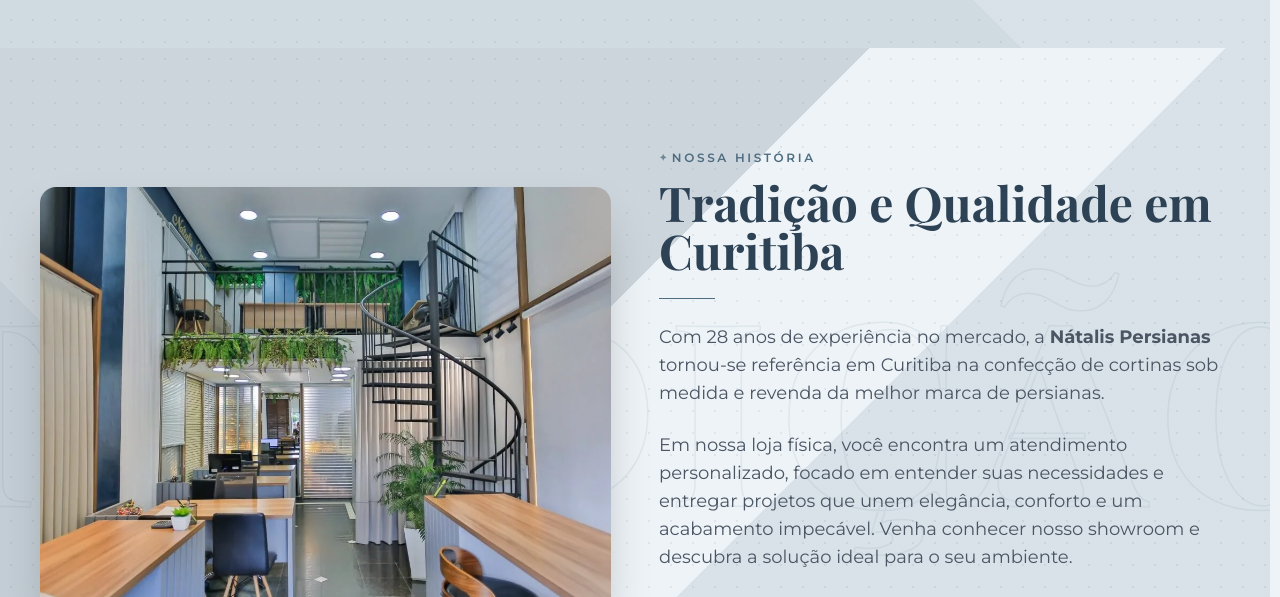
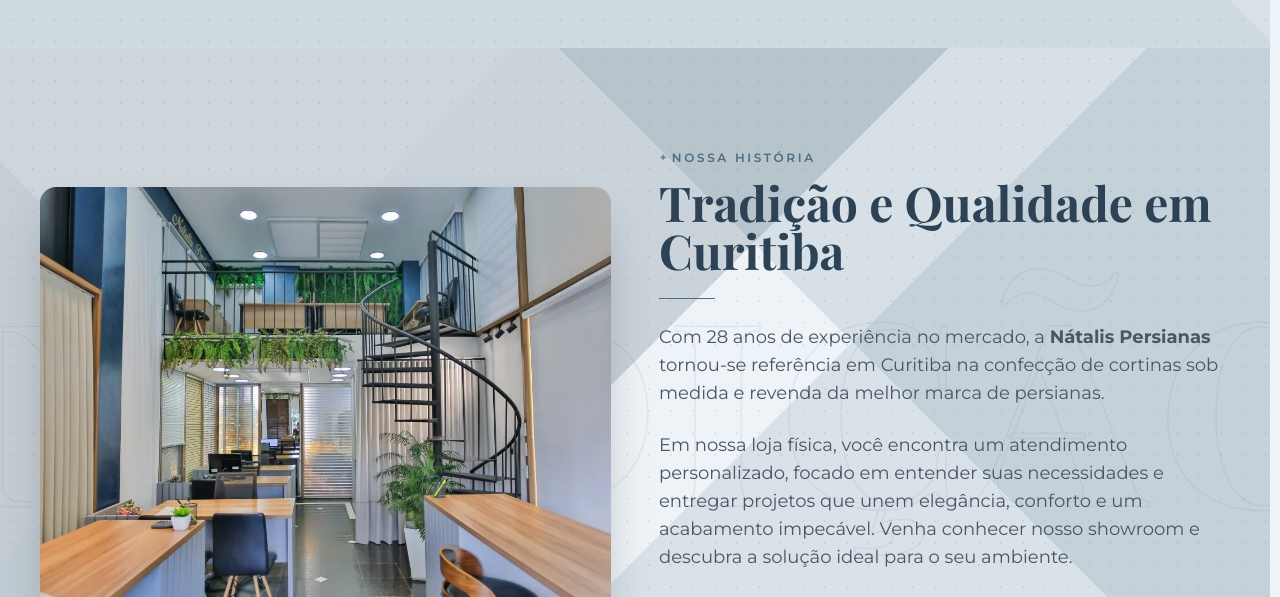
Before and after one commit to gabrielpriss/natalis-p, a website: page public/index.html in a window 1280 px wide. Shown: the part 4474-5071 px from the top of the page. Drawn offline with nearby package versions, Linux system fonts and the light colour scheme; a web font is replaced by a local one.

Commit message:
Adiciona triângulos nos 4 cantos + triângulo branco interno no canto superior esq

```diff
--- a/public/index.html
+++ b/public/index.html
@@ -1008,18 +1008,20 @@ j=d.createElement(s),dl=l!='dataLayer'?'&l='+l:'';j.async=true;j.src=
             background-color: #edf3f7;
             background-image:
                 radial-gradient(circle, rgba(45, 66, 85, 0.08) 1.5px, transparent 1.5px),
-                linear-gradient(135deg, rgba(45, 66, 85, 0.17) 44%, transparent 44%),
-                linear-gradient(315deg, rgba(78, 109, 128, 0.13) 38%, transparent 38%),
-                linear-gradient(45deg,  rgba(139, 160, 176, 0.10) 24%, transparent 24%);
-            background-size: 22px 22px, 100vw 100vh, 100vw 100vh, 100vw 100vh;
-            background-position: 0 0, 0 0, 0 0, 0 0;
-            background-repeat: repeat, no-repeat, no-repeat, no-repeat;
+                linear-gradient(135deg, rgba(45, 66, 85, 0.18) 48%, transparent 48%),
+                linear-gradient(225deg, rgba(78, 109, 128, 0.14) 36%, transparent 36%),
+                linear-gradient(315deg, rgba(78, 109, 128, 0.13) 42%, transparent 42%),
+                linear-gradient(45deg,  rgba(139, 160, 176, 0.11) 30%, transparent 30%),
+                linear-gradient(135deg, rgba(255, 255, 255, 0.28) 26%, transparent 26%);
+            background-size: 22px 22px, 100vw 100vh, 100vw 100vh, 100vw 100vh, 100vw 100vh, 100vw 100vh;
+            background-position: 0 0, 0 0, 0 0, 0 0, 0 0, 0 0;
+            background-repeat: repeat, no-repeat, no-repeat, no-repeat, no-repeat, no-repeat;
             background-attachment: fixed;
         }
         @media (hover: none) {
             #produtos, #institucional, #autoridade {
                 background-attachment: scroll;
-                background-size: 22px 22px, 100% 100%, 100% 100%, 100% 100%;
+                background-size: 22px 22px, 100% 100%, 100% 100%, 100% 100%, 100% 100%, 100% 100%;
             }
         }
 
```
